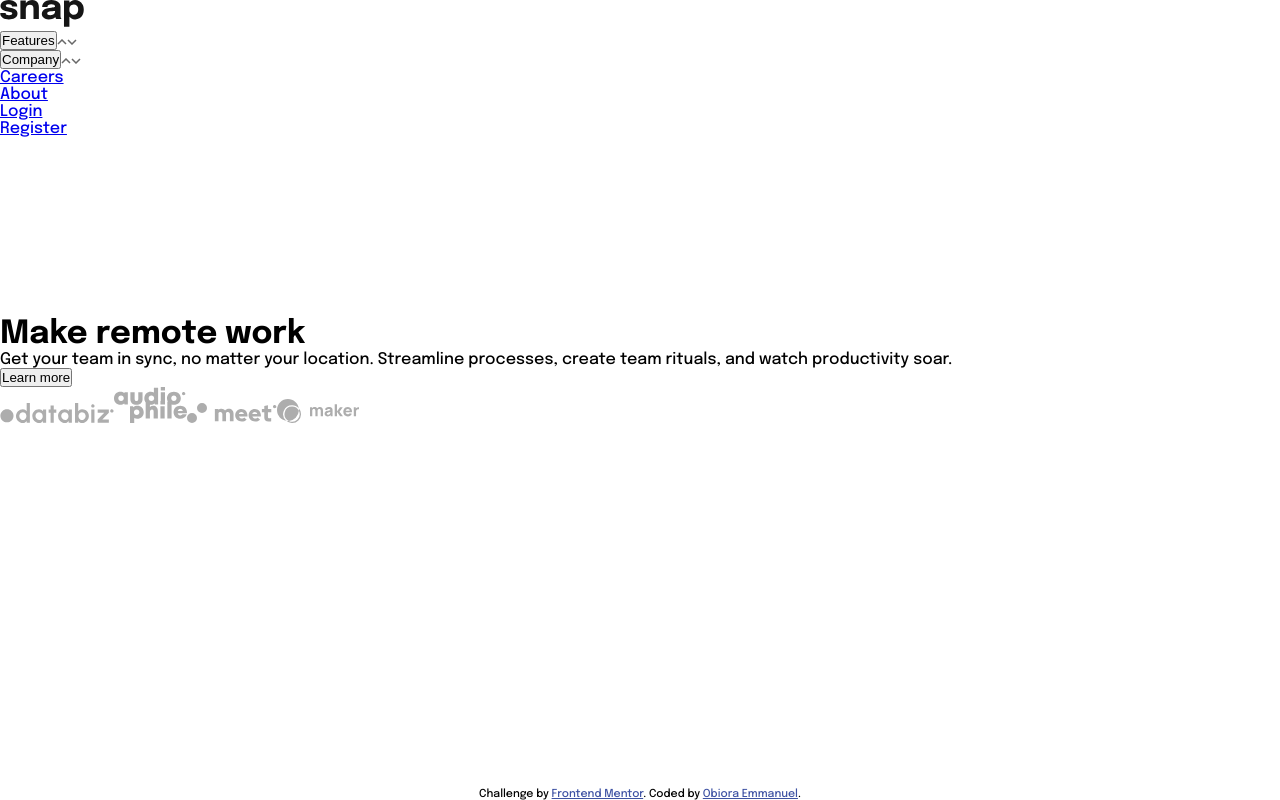
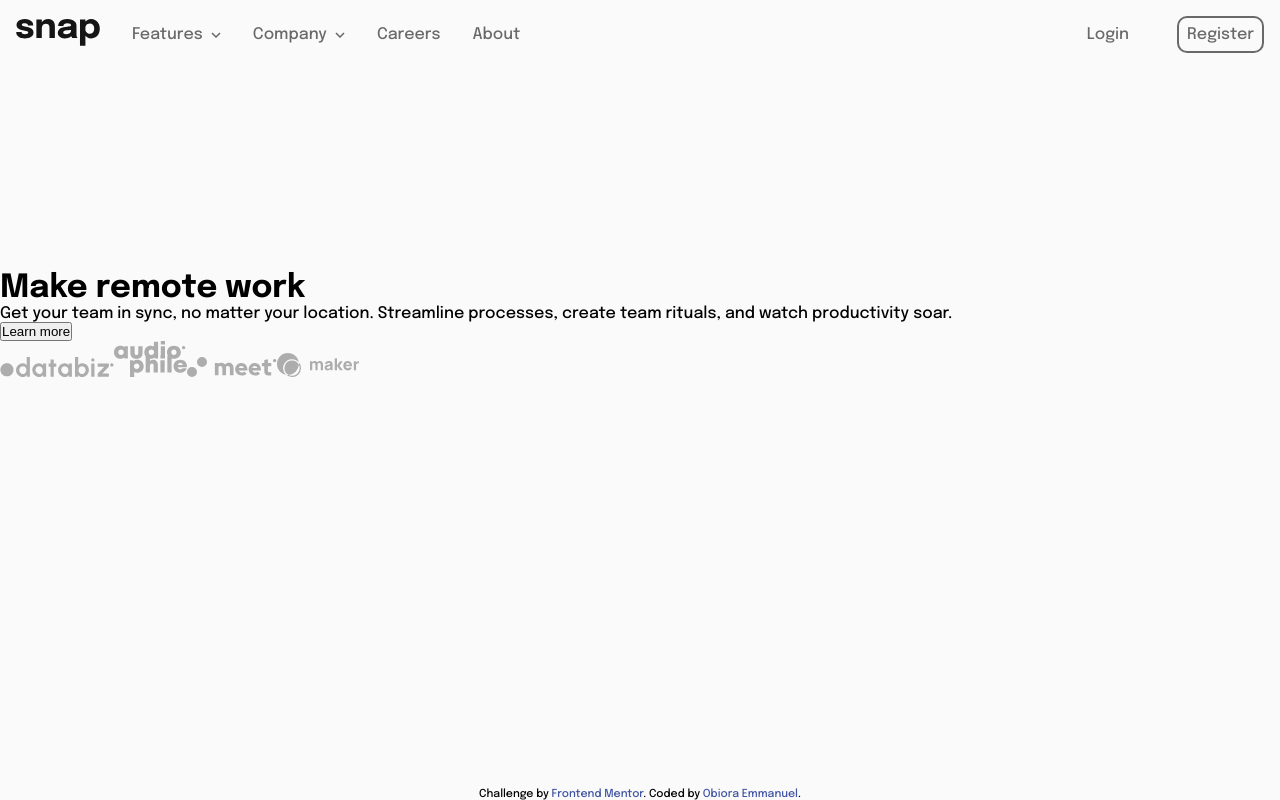
Before and after one commit to Emmanuel-obiora/into-with-dropdown, a React (Create React App) app: page / in a window 1280 px wide. Built offline with nearby package versions, Linux system fonts and the light colour scheme.

Commit message:
Adding nav section styles

```diff
--- a/src/App.jsx
+++ b/src/App.jsx
@@ -10,6 +10,8 @@ const App = () => {
         <Routes>
           <Route path='/' element={<Home />} />
           <Route path='/home' element={<Home />} />
+          <Route path='/features' element={<Home />} />
+          <Route path='/company' element={<Home />} />
           <Route path='/careers' element={<Home />} />
           <Route path='/about' element={<Home />} />
           <Route path='/login' element={<Home />} />
--- a/src/Components/Company.jsx
+++ b/src/Components/Company.jsx
@@ -1,8 +1,19 @@
-import React from 'react'
+import React from 'react';
 
-const Company = () => {
+const Company = ({data}) => {
   return (
-    <div>Company</div>
+    <>
+    {data && (
+
+      <div className='company'>
+        <ul>
+          <li>History</li>
+          <li>Our Team</li>
+          <li>Blog</li>
+        </ul>
+      </div>
+    )}
+    </>
   )
 }
 
--- a/src/Components/Features.jsx
+++ b/src/Components/Features.jsx
@@ -1,8 +1,24 @@
-import React from 'react'
+import React from 'react';
+import Todo from '../images/icon-todo.svg';
+import Calender from '../images/icon-calendar.svg';
+import Reminder from '../images/icon-reminders.svg';
+import Planning from '../images/icon-planning.svg';
 
-const Features = () => {
+const Features = ({data}) => {
   return (
-    <div>Features</div>
+    <>
+      {data && (
+
+        <div className='feature'>
+          <ul>
+            <li><img src={Todo} alt='icon'></img> Todo List</li>
+            <li><img src={Calender} alt='icon'></img> Calender</li>
+            <li><img src={Reminder} alt='icon'></img> Reminders</li>
+            <li><img src={Planning} alt='icon'></img> Planning</li>
+          </ul>
+        </div>
+      )}
+    </>
   )
 }
 
--- a/src/Components/Nav.jsx
+++ b/src/Components/Nav.jsx
@@ -1,10 +1,34 @@
-import React, {useEffect} from 'react';
+import React, {useState, useEffect} from 'react';
 import Logo from '../images/logo.svg';
 import DropDown from '../images/icon-arrow-down.svg';
-import ArrowUp from '../images/icon-arrow-up.svg';
 import { Link, useLocation } from "react-router-dom";
+import Company from './Company';
+import Features from './Features';
 
 const Nav = () => {
+    const [companyDrop, setCompanyDrop] = useState(false);
+    const [featureDrop, setFeatureDrop] = useState(false);
+
+    const flipDrop = () => {
+        setCompanyDrop(!companyDrop);
+
+        if(companyDrop){
+            document.getElementById('CDown').parentNode.classList.remove('active');
+        } else{
+            document.getElementById('CDown').parentNode.classList.add('active');
+        }
+    };
+
+    const flipFDrop = () => {
+        setFeatureDrop(!featureDrop);
+
+        if(featureDrop){
+            document.getElementById('FDown').parentNode.classList.remove('active');
+        } else{
+            document.getElementById('FDown').parentNode.classList.add('active');
+        }
+    };
+
     const location = useLocation();
     useEffect(() => {
         // console.log('location', location.pathname);
@@ -47,28 +71,30 @@ const Nav = () => {
     }, [location.pathname]);
 
   return (
-    <nav>
+    <nav className='nav'>
         <div className="nav-left">
-            <img src={Logo} alt="Logo" />
+            <Link to='/home'>
+                <img src={Logo} alt="Logo" />
+            </Link>
             <ul>
-                <li>
-                    <button type='button'>Features</button>
-                    <img src={ArrowUp} alt="Arrow up" />
-                    <img src={DropDown} alt="Arrow up" />
+                <li className='change'>
+                    <Link to='/features' className='nav-color' onClick={flipFDrop}>Features</Link>
+                    <img src={DropDown} alt="Arrow down" id='FDown' />
+                    <Features data={featureDrop}/>
                 </li>
-                <li>
-                    <button type='button'>Company</button>
-                    <img src={ArrowUp} alt="Arrow up" />
-                    <img src={DropDown} alt="Arrow up" />
+                <li className='change'>
+                    <Link to='/company' className='nav-color' onClick={flipDrop} >Company</Link>
+                    <img src={DropDown} alt="Arrow down" id='CDown' />
+                    <Company data={companyDrop} />
                 </li>
-                <li><Link to="/careers">Careers</Link></li>
-                <li><Link to="/about">About</Link></li>
+                <li><Link to="/careers" className='nav-color'>Careers</Link></li>
+                <li><Link to="/about" className='nav-color'>About</Link></li>
             </ul>
         </div>
-        <ul>
-            <li><Link to="/login">Login</Link></li>
-            <li><Link to="/register">Register</Link></li>
-        </ul>
+        <div className="nav-right">
+            <Link to="/login" className='nav-color'>Login</Link>
+            <Link to="/register" className='nav-color color2'>Register</Link>
+        </div>
     </nav>
   )
 }
--- a/src/Sass/_general.scss
+++ b/src/Sass/_general.scss
@@ -4,14 +4,18 @@
     margin: 0;
     padding: 0;
     box-sizing: border-box;
+    text-decoration: none;
+    list-style: none;
 }
 
 $Almost-White: hsl(0, 0%, 98%);
 $Medium-Gray: hsl(0, 0%, 41%);
 $Almost-Black: hsl(0, 0%, 8%);
+$white: hsl(0, 0%, 100%);
 
 body{
     font-family: 'Epilogue', sans-serif;
     font-size: 16px;
     display: grid;
+    background: $Almost-White;
 }
--- /dev/null
+++ b/src/Sass/_nav.scss
@@ -0,0 +1,48 @@
+.nav{
+    display: flex;
+    align-items: center;
+    justify-content: space-between;
+    margin-bottom: auto;
+    padding: 1rem;
+
+    &-left{
+        display: flex;
+        gap: 2rem;
+        align-items: center;
+
+        & > ul{
+            display: flex;
+            gap: 2rem;
+            align-items: center;
+        }
+    }
+
+    &-right{
+        display: flex;
+        align-items: center;
+        gap: 3rem;
+    }
+}
+
+.change{
+    display: flex;
+    align-items: center;
+    gap: .5rem;
+    position: relative;
+}
+
+.nav-color{
+    color: $Medium-Gray;
+}
+
+.color2{
+    border: 2px solid $Medium-Gray;
+    padding: .5rem;
+    border-radius: 10px;
+}
+
+// Fliping the state of each nav drop-down element
+.active > img{
+    transform: rotate(180deg);
+    transition: all .3s ease-in;
+}
--- a/src/Sass/styles.scss
+++ b/src/Sass/styles.scss
@@ -1,2 +1,5 @@
 @import 'general';
+@import 'nav';
+@import 'features';
+@import 'company';
 @import 'footer';
--- a/src/styles.css
+++ b/src/styles.css
@@ -3,12 +3,103 @@
   margin: 0;
   padding: 0;
   box-sizing: border-box;
+  text-decoration: none;
+  list-style: none;
 }
 
 body {
   font-family: "Epilogue", sans-serif;
   font-size: 16px;
   display: grid;
+  background: hsl(0, 0%, 98%);
+}
+
+.nav {
+  display: flex;
+  align-items: center;
+  justify-content: space-between;
+  margin-bottom: auto;
+  padding: 1rem;
+}
+.nav-left {
+  display: flex;
+  gap: 2rem;
+  align-items: center;
+}
+.nav-left > ul {
+  display: flex;
+  gap: 2rem;
+  align-items: center;
+}
+.nav-right {
+  display: flex;
+  align-items: center;
+  gap: 3rem;
+}
+
+.change {
+  display: flex;
+  align-items: center;
+  gap: 0.5rem;
+  position: relative;
+}
+
+.nav-color {
+  color: hsl(0, 0%, 41%);
+}
+
+.color2 {
+  border: 2px solid hsl(0, 0%, 41%);
+  padding: 0.5rem;
+  border-radius: 10px;
+}
+
+.active > img {
+  transform: rotate(180deg);
+  transition: all 0.3s ease-in;
+}
+
+.feature {
+  position: absolute;
+  top: 1.5rem;
+  right: 0;
+  border: 1px solid hsl(0, 0%, 98%);
+  padding: 1rem;
+  background: hsl(0, 0%, 100%);
+  border-radius: 10px;
+  color: hsl(0, 0%, 41%);
+  font-size: 14px;
+  width: 8rem;
+}
+.feature > ul {
+  display: grid;
+  row-gap: 0.6rem;
+}
+.feature > ul > li {
+  cursor: pointer;
+}
+.feature > ul > li > img {
+  margin-right: 0.2rem;
+}
+
+.company {
+  position: absolute;
+  top: 1.5rem;
+  right: 0;
+  padding: 1rem;
+  color: hsl(0, 0%, 41%);
+  background: hsl(0, 0%, 100%);
+  border: 1px solid hsl(0, 0%, 98%);
+  border-radius: 10px;
+  width: 7rem;
+  font-size: 14px;
+}
+.company > ul {
+  display: grid;
+  row-gap: 0.6rem;
+}
+.company > ul > li {
+  cursor: pointer;
 }
 
 .attribution {
```
Also changed, not shown: src/Sass/_company.scss (added, +21 -0 lines), src/Sass/_features.scss (added, +25 -0 lines), 1 other file (tests, documents, lock files or other folders).
